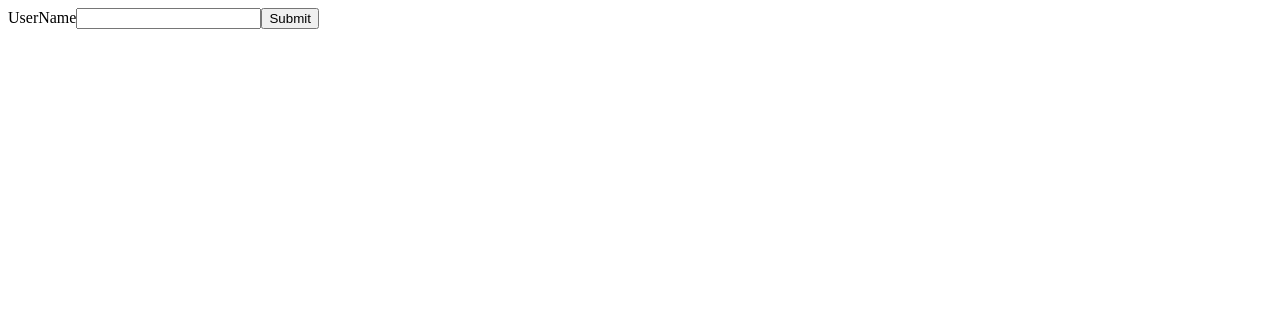
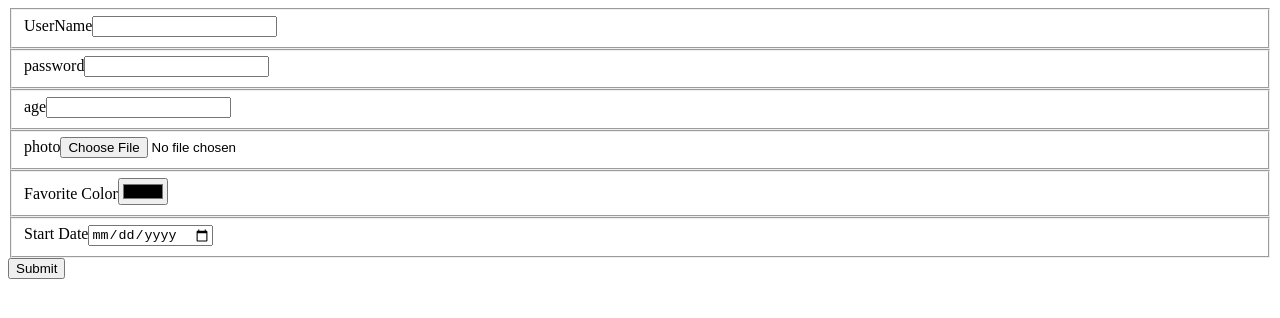
Before and after one commit to homayunmmdy/Epic-React, a React (Vite) app: page / in a window 1280 px wide. Shown: the top 318 px of the page. Built offline with nearby package versions, Linux system fonts and the light colour scheme.

Commit message:
input types in the form

```diff
--- a/src/App.tsx
+++ b/src/App.tsx
@@ -1,8 +1,30 @@
 const App = () => {
   return (
     <form action="/api/login">
-      <label htmlFor="username">UserName</label>
-      <input id="username" name="username"/>
+      <fieldset>
+        <label htmlFor="username">UserName</label>
+        <input id="username" name="username" type="text" />
+      </fieldset>
+      <fieldset>
+        <label htmlFor="password">password</label>
+        <input id="password" name="password" type="password" />
+      </fieldset>
+      <fieldset>
+        <label htmlFor="age">age</label>
+        <input id="age" name="age" type="number" />
+      </fieldset>
+      <fieldset>
+        <label htmlFor="photo">photo</label>
+        <input id="photo" type="file" name="photo"  accept="image/*"/>
+      </fieldset>
+      <fieldset>
+        <label htmlFor="color">Favorite Color</label>
+        <input id="color" type="color" name="color" />
+      </fieldset>
+      <fieldset>
+        <label htmlFor="date">Start Date</label>
+        <input id="date" type="date" name="date" />
+      </fieldset>
       <button type="submit">Submit</button>
     </form>
   );
```
